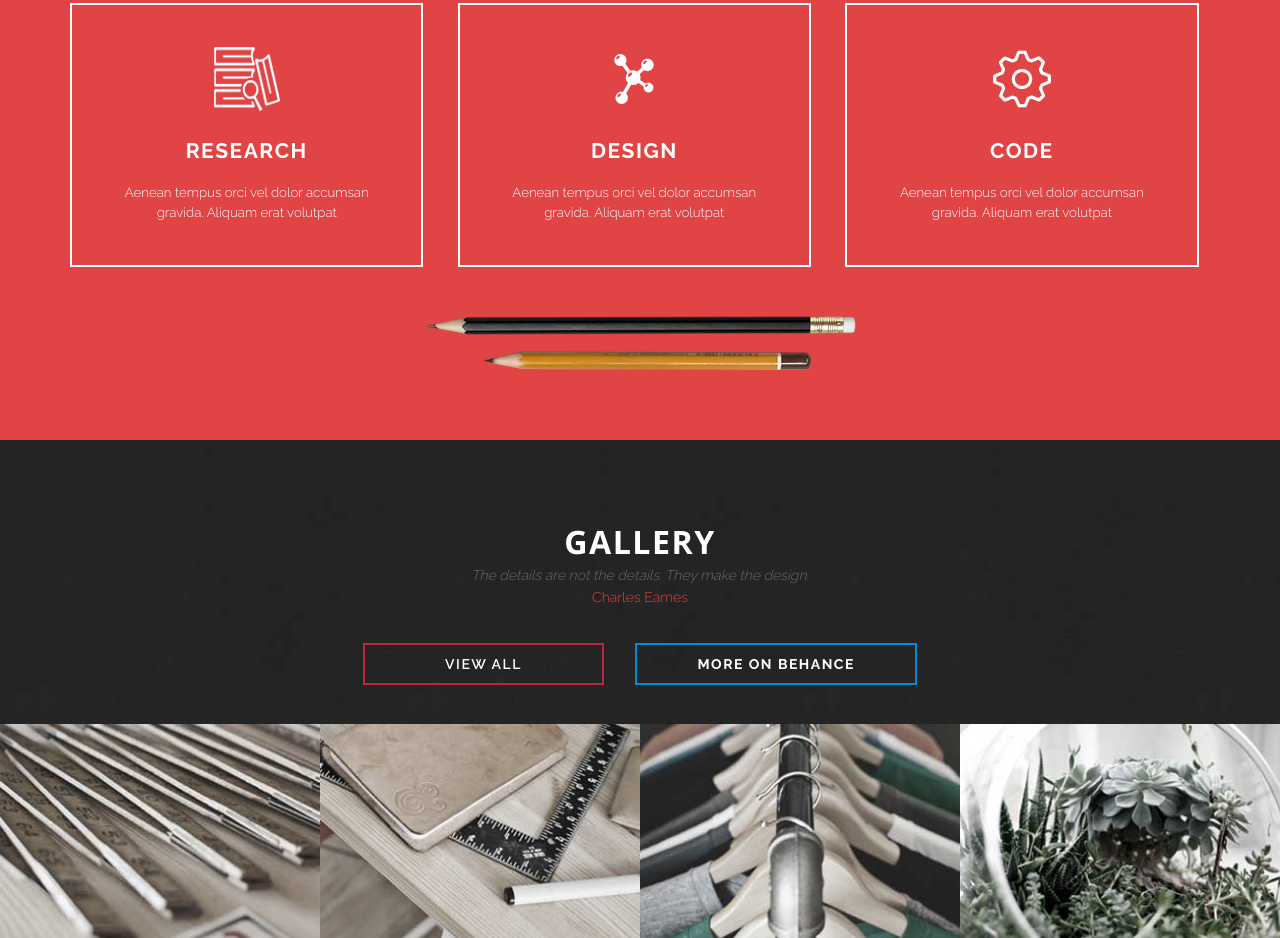
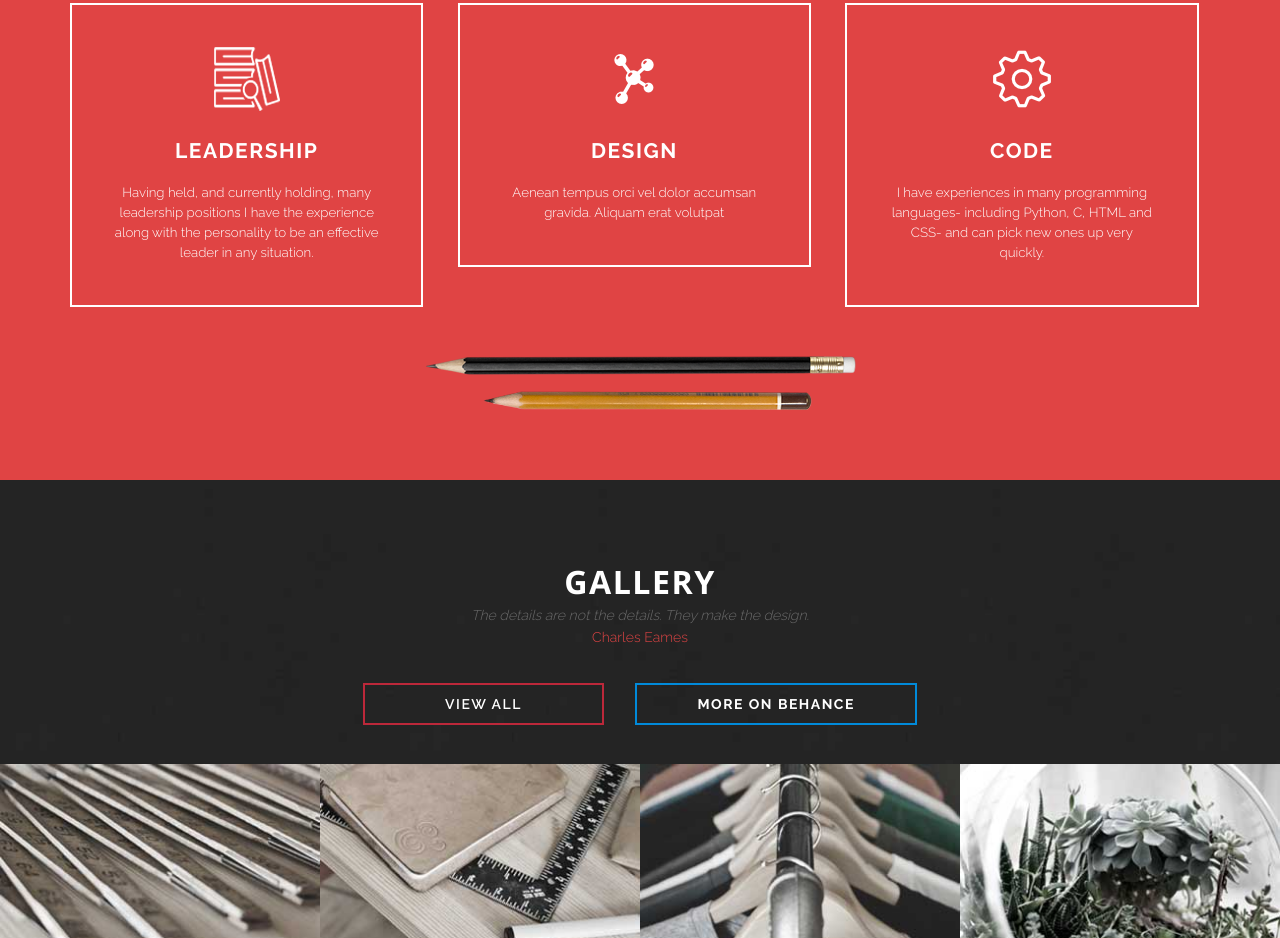
Before and after one commit to Watabaws/Watabaws.github.io, a plain HTML site: page index.html in a window 1280 px wide. Shown: the part 2423-3361 px from the top of the page. Drawn offline with nearby package versions, Linux system fonts and the light colour scheme.

Commit message:
Started on Skills

```diff
--- a/index.html
+++ b/index.html
@@ -164,8 +164,8 @@ Smartphone Compatible web template, free webdesigns for Nokia, Samsung, LG, Sony
 		 <div class="skill-grids">
 			 <div class="col-md-4 skill-grid">
 				 <img src="images/research.png" alt=""/>
-				 <h3><a href="#">RESEARCH</a></h3>
-				 <p>Aenean tempus orci vel dolor accumsan gravida. Aliquam erat volutpat</p>
+				 <h3><a href="#">LEADERSHIP</a></h3>
+				 <p>Having held, and currently holding, many leadership positions I have the experience along with the personality to be an effective leader in any situation.</p>
 			 </div>
 			 <div class="col-md-4 skill-grid">
 				 <img src="images/design.png" alt=""/>
@@ -175,7 +175,7 @@ Smartphone Compatible web template, free webdesigns for Nokia, Samsung, LG, Sony
 			 <div class="col-md-4 skill-grid">
 				 <img src="images/code.png" alt=""/>
 				 <h3><a href="#">CODE</a></h3>
-				 <p>Aenean tempus orci vel dolor accumsan gravida. Aliquam erat volutpat</p>
+				 <p>I have experiences in many programming languages- including Python, C, HTML and CSS- and can pick new ones up very quickly.  </p>
 			 </div>
 			 <div class="clearfix"></div>
 		 </div>
```
